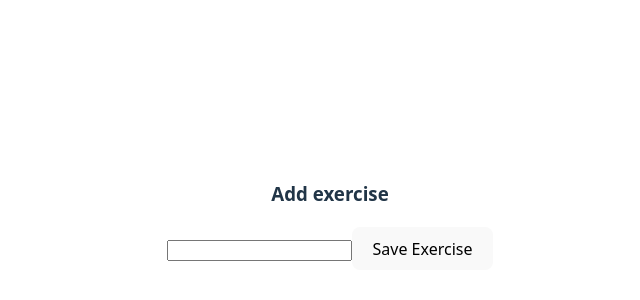
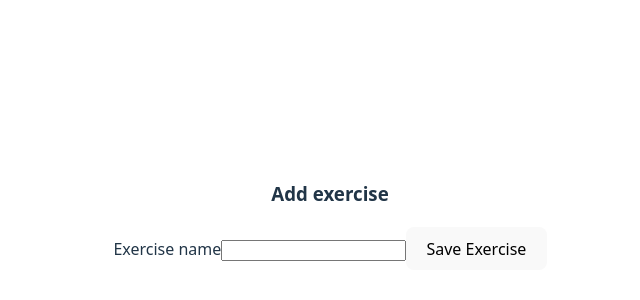
Before and after one commit to doctype-Melvin/lightweight-mvp, a React (Vite) app: page / in a window 1280 px wide. Shown: the part 184-484 px from the top of the page, without its empty margins (310-950 px from the left). Built offline with nearby package versions, Linux system fonts and the light colour scheme.

Commit message:
add /types to organize interfaces

```diff
--- a/src/App.tsx
+++ b/src/App.tsx
@@ -1,15 +1,13 @@
-import { useState } from 'react'
-import { Button } from '@mui/material'
+
 import './App.css'
 import ExerciseForm from './components/ExerciseForm/ExerciseForm'
 
 function App() {
-  const [count, setCount] = useState(0)
 
   return (
     <>
       <div data-testid='mother'>
-        <ExerciseForm />
+        <ExerciseForm label='Exercise name' onSave={() => console.log('Something is wrong')}/> {/* why put onSave as prop? */}
       </div>
     </>
   )
--- a/src/components/ExerciseForm/ExerciseForm.tsx
+++ b/src/components/ExerciseForm/ExerciseForm.tsx
@@ -1,8 +1,5 @@
 import { useState } from "react";
-
-interface ExerciseData {
-    name: string;
-}
+import type { ExerciseData } from "../../types";
 
 interface ExerciseFormProps {
     label: string;
--- /dev/null
+++ b/src/types/index.ts
@@ -0,0 +1,4 @@
+// Shape of the ExerciseData object
+export interface ExerciseData {
+    name: string;
+}
```
